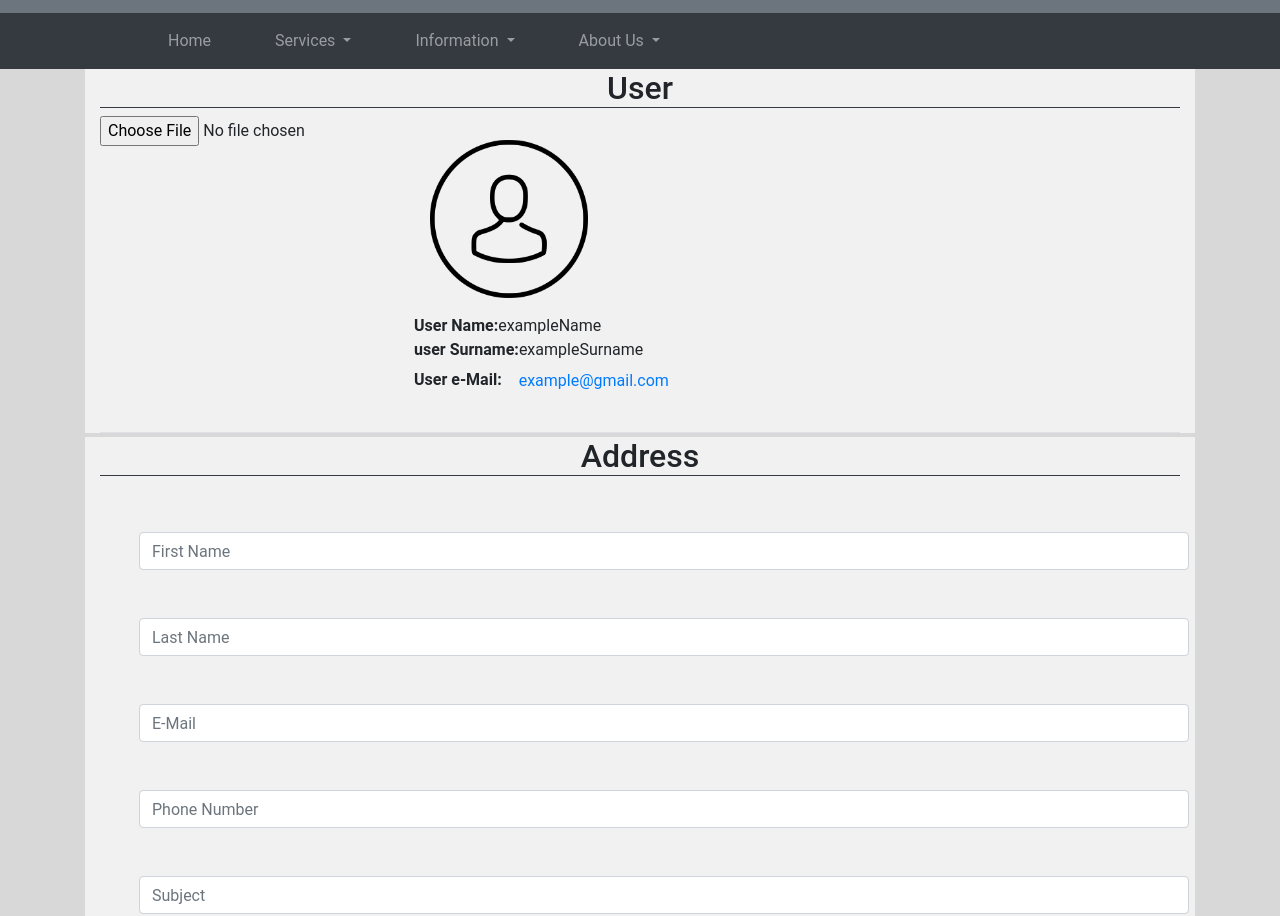
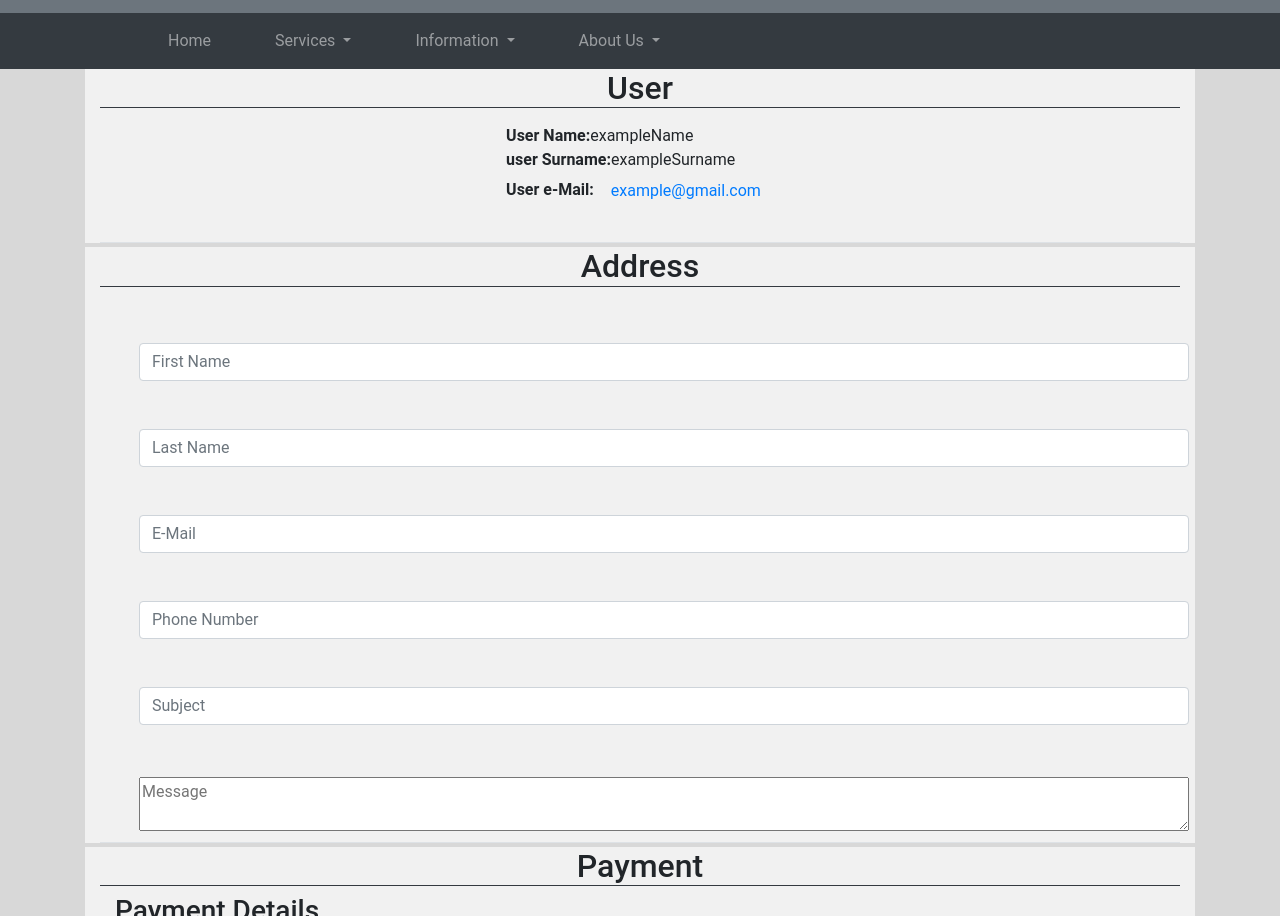
Before and after one commit to tatev5/BestChoice, a website: page public/account.html in a window 1280 px wide. Shown: the part 999-1915 px from the top of the page. Drawn offline with nearby package versions, Linux system fonts and the light colour scheme.

Commit message:
Update account.html

```diff
--- a/public/account.html
+++ b/public/account.html
@@ -140,16 +140,12 @@
           <div class="col-12 ">
 
 
-
             <div class="col-12 " style="background-color: #f1f1f1;">
-
 
                 <h2 class=" text-center border-dark border-bottom">User</h2>
                     <div class='d-flex justify-content-center   border-bottom ' style="background-color:#f1f1f1;;">
-                       <input type="file" name="upload">
+           <ul class="navbar-nav p-2" id="navBar">
 
-                        <ul class="navbar-nav p-2" id="navBar">
-                          <img src="./images/user.png" class="w-25 p-3" alt="">
 
                             <li class="nav-item"><strong>User Name:</strong>exampleName</li>
                             <li class='nav-item'><strong>user Surname:</strong>exampleSurname</li>
```
